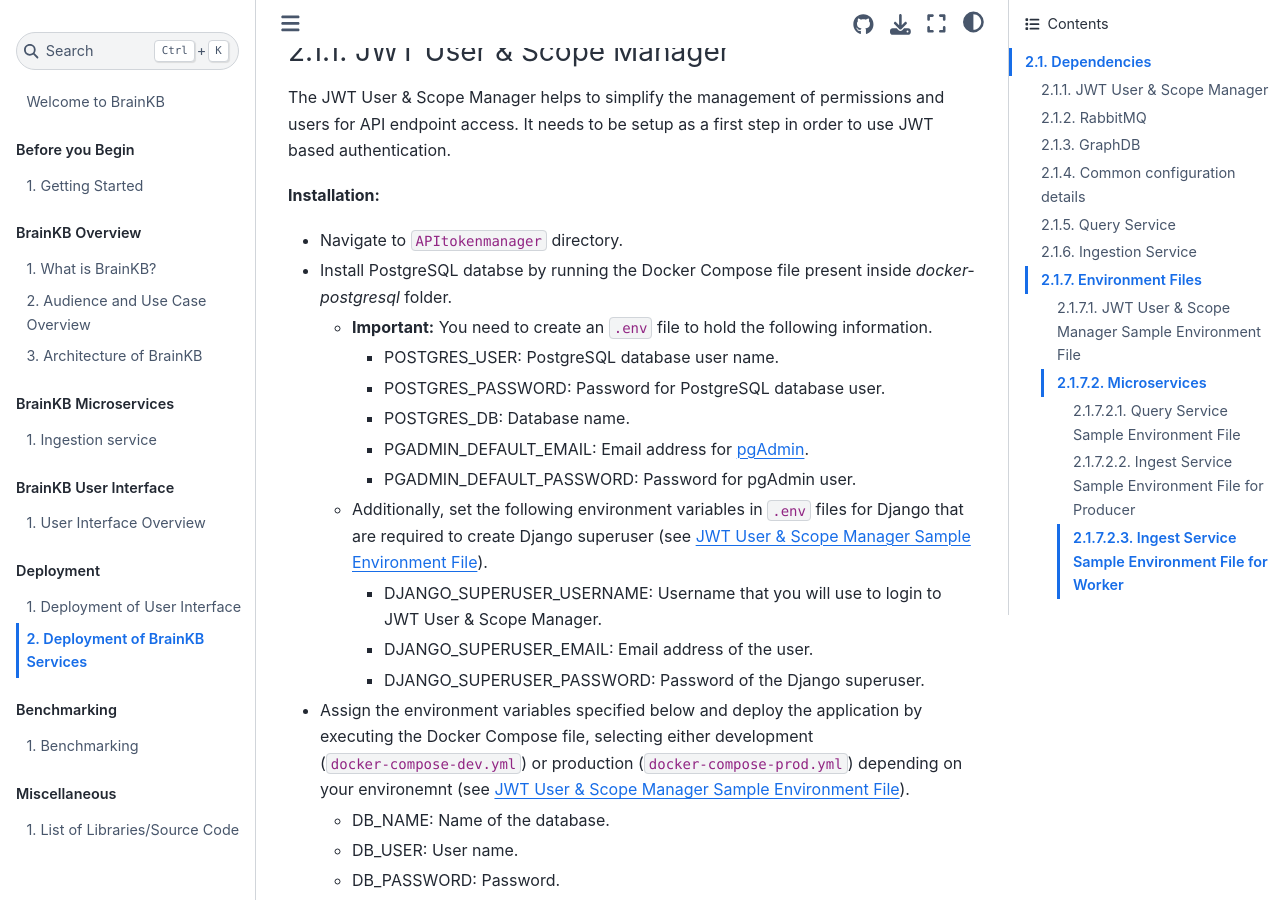
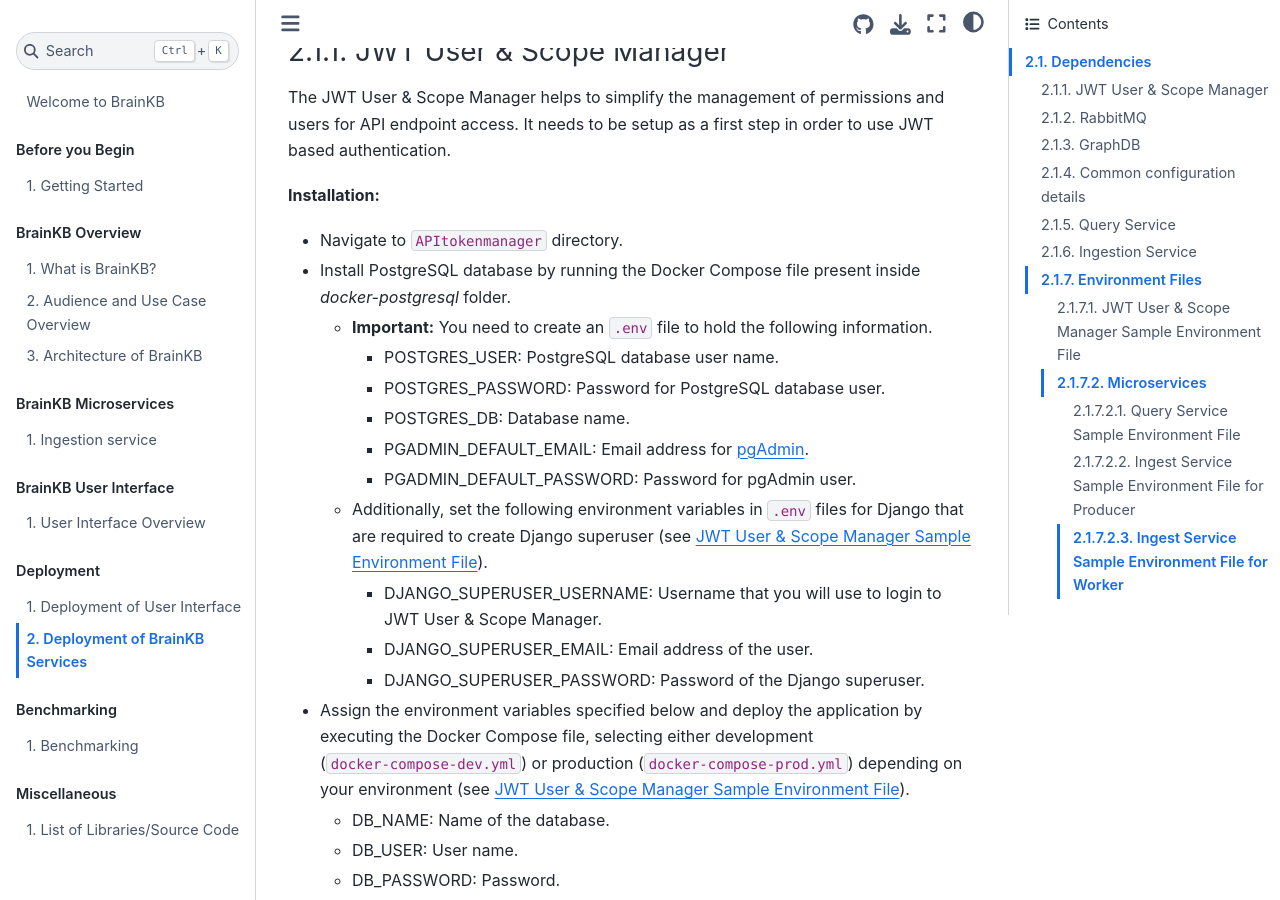
Before and after one commit to sensein/brainkbdocs, a Jupyter Book: the page built from docs/deployment_braikbservices.md, in a window 1280 px wide and 900 px high, scrolled down 555 px. Built offline with Jupyter Book 1.0.4 settings and Sphinx 7.4.7 and the Sphinx Book theme 1.1.4, drawn with Linux system fonts in a browser that asks for light colours.

Commit message:
corrected spelling errors by Codespell

```diff
--- a/docs/deployment_braikbservices.md
+++ b/docs/deployment_braikbservices.md
@@ -15,7 +15,7 @@ The JWT User & Scope Manager helps to simplify the management of permissions and
 
 **Installation:**
 - Navigate to `APItokenmanager` directory.
-- Install PostgreSQL databse by running the Docker Compose file present inside _docker-postgresql_ folder.
+- Install PostgreSQL database by running the Docker Compose file present inside _docker-postgresql_ folder.
 	- **Important:** You need to create an `.env` file to hold the following information.
 
 		- POSTGRES_USER: PostgreSQL database user name.
@@ -27,7 +27,7 @@ The JWT User & Scope Manager helps to simplify the management of permissions and
 		- DJANGO_SUPERUSER_USERNAME: Username that you will use to login to JWT User & Scope Manager.
 		- DJANGO_SUPERUSER_EMAIL: Email address of the user.
 		- DJANGO_SUPERUSER_PASSWORD: Password of the Django superuser.
-- Assign the environment variables specified below and deploy the application by executing the Docker Compose file, selecting either development (`docker-compose-dev.yml`) or production (`docker-compose-prod.yml`) depending on your environemnt (see {ref}`content:references:sampleenvfilejwtuserscopemanagerapp`).
+- Assign the environment variables specified below and deploy the application by executing the Docker Compose file, selecting either development (`docker-compose-dev.yml`) or production (`docker-compose-prod.yml`) depending on your environment (see {ref}`content:references:sampleenvfilejwtuserscopemanagerapp`).
 	- DB_NAME: Name of the database.
 	- DB_USER: User name.
 	- DB_PASSWORD: Password.
```
Also changed, not shown: docs/deployment_userinterface.md (+2 -2 lines).
